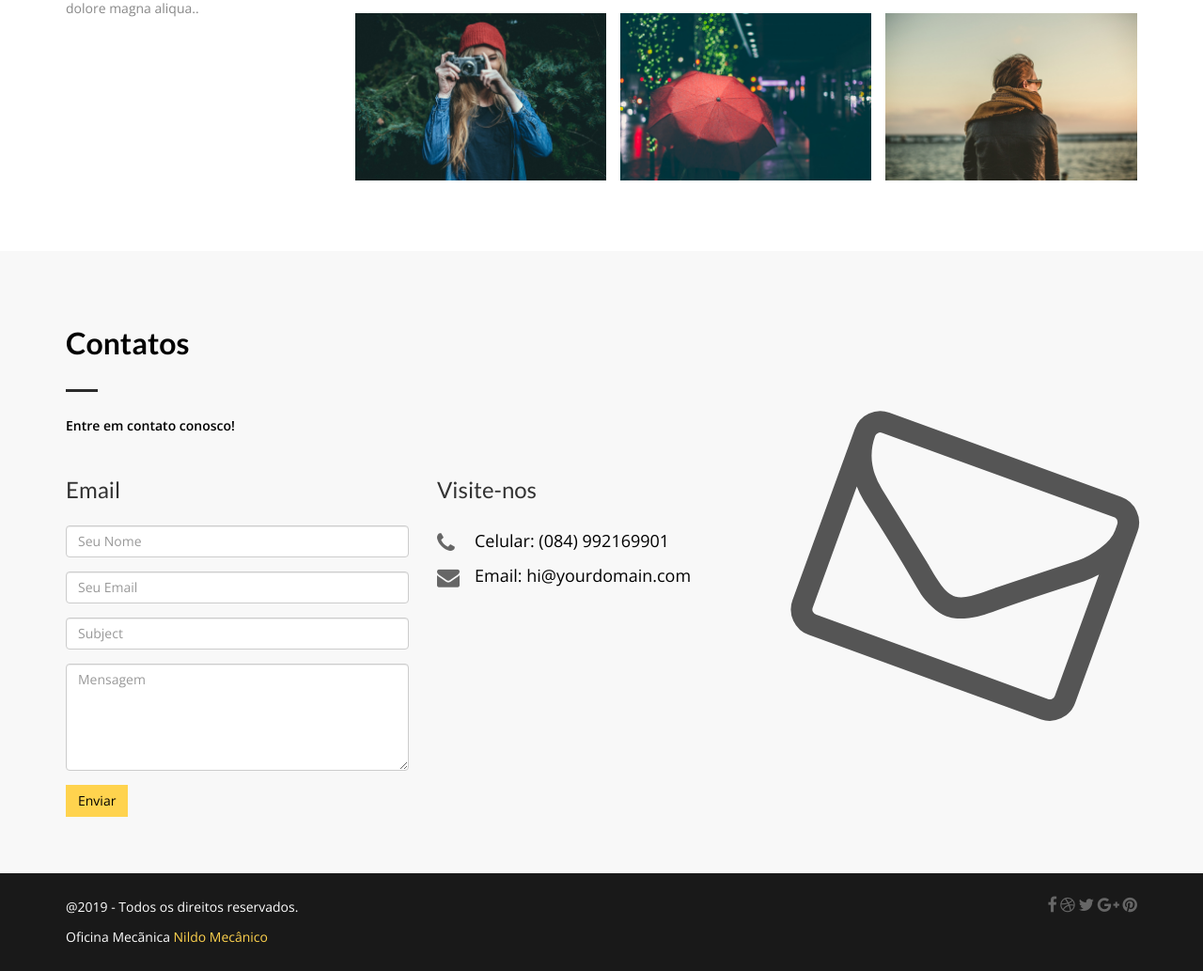
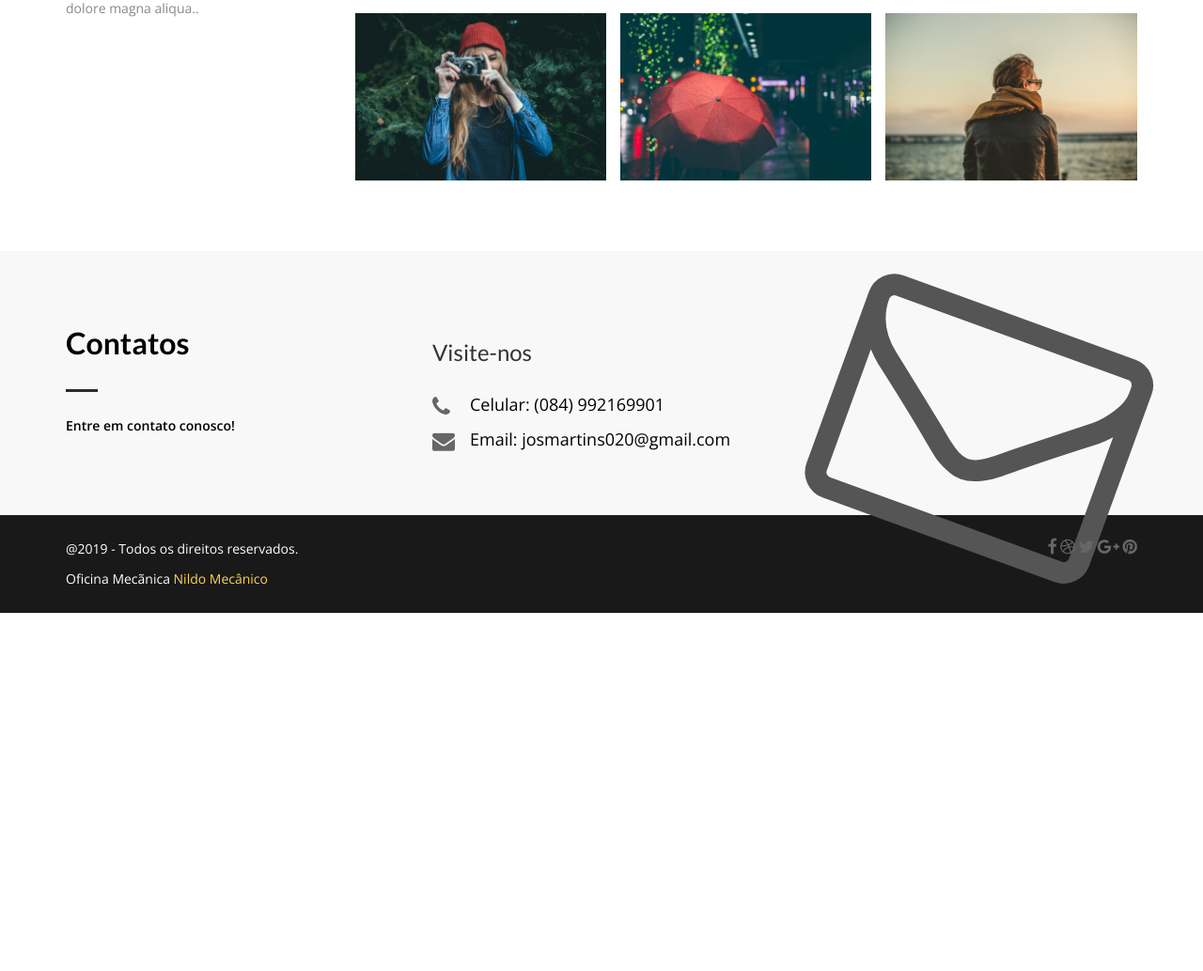
Before and after one commit to brunogomesifrn/pi19oficina, a Django app: page / in a window 1280 px wide. Shown: the part 1782-2815 px from the top of the page at 94% size. After the commit the page ends 2434 px from the top, so only its background shows below. Run offline with Django 3.2, Linux system fonts and the light colour scheme; some libraries are stand-ins or nearby versions.

Commit message:
adcionando e-mail

```diff
--- a/core/templates/home.html
+++ b/core/templates/home.html
@@ -218,48 +218,18 @@
   <section class="section-padding wow fadeInUp delay-05s" id="contact">
     <div class="container">
       <div class="row white">
-        <div class="col-md-8 col-sm-12">
+        <div class="col-md-4 col-sm-12">
           <div class="section-title">
             <h2 class="head-title black">Contatos</h2>
             <hr class="botm-line">
             <p class="sec-para black">Entre em contato conosco!</p>
           </div>
         </div>
-        <div class="col-md-12 col-sm-12">
-          <div class="col-md-4 col-sm-6" style="padding-left:0px;">
-            <h3 class="cont-title">Email</h3>
-            <div id="sendmessage">Your message has been sent. Thank you!</div>
-            <div id="errormessage"></div>
-            <div class="contact-info">
-              <form action="" method="post" role="form" class="contactForm">
-                <div class="form-group">
-                  <input type="text" name="name" class="form-control" id="name" placeholder="Seu Nome" data-rule="minlen:4" data-msg="Please enter at least 4 chars" />
-                  <div class="validation"></div>
-                </div>
-                <div class="form-group">
-                  <input type="email" class="form-control" name="email" id="email" placeholder="Seu Email" data-rule="email" data-msg="Please enter a valid email" />
-                  <div class="validation"></div>
-                </div>
-
-                <div class="form-group">
-                  <input type="text" class="form-control" name="subject" id="subject" placeholder="Subject" data-rule="minlen:4" data-msg="Please enter at least 8 chars of subject" />
-                  <div class="validation"></div>
-                </div>
-
-                <div class="form-group">
-                  <textarea class="form-control" name="message" rows="5" data-rule="required" data-msg="Please write something for us" placeholder="Mensagem"></textarea>
-                  <div class="validation"></div>
-                </div>
-                <button type="submit" class="btn btn-send">Enviar</button>
-              </form>
-            </div>
-
-          </div>
           <div class="col-md-4 col-sm-6">
             <h3 class="cont-title">Visite-nos</h3>
             <div class="location-info">
               <p class="white"><span aria-hidden="true" class="fa fa-phone"></span>Celular: (084) 992169901</p>
-              <p class="white"><span aria-hidden="true" class="fa fa-envelope"></span>Email: <a href="" class="link-dec">hi@yourdomain.com</a></p>
+              <p class="white"><span aria-hidden="true" class="fa fa-envelope"></span>Email: <a href="" class="link-dec">josmartins020@gmail.com</a></p>
             </div>
           </div>
           <div class="col-md-4">
@@ -269,7 +239,6 @@
           </div>
         </div>
       </div>
-    </div>
   </section>
   <!---->
   <!---->
```
